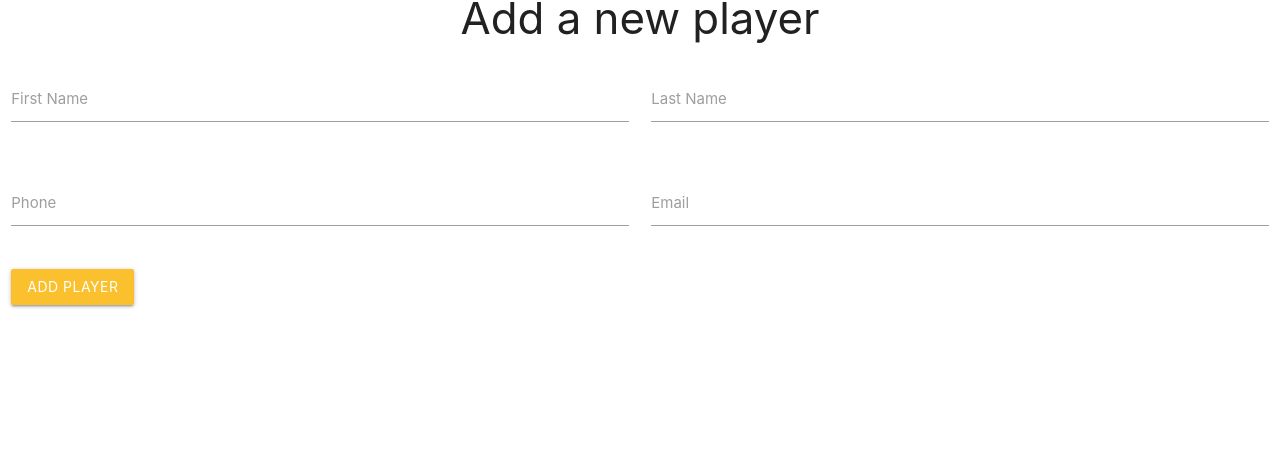
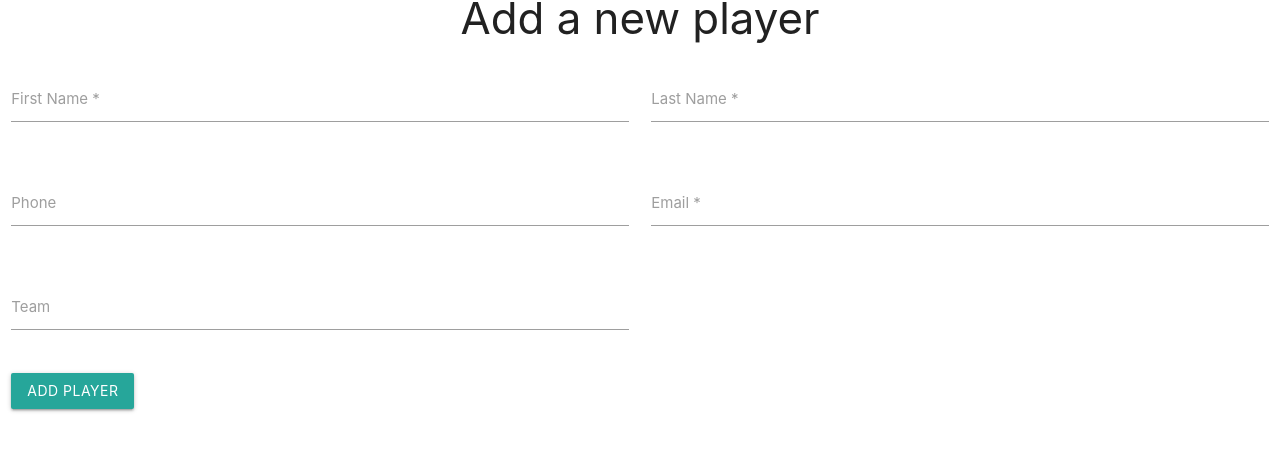
Before and after one commit to edriso/soccer-mern-app, a React (Create React App) app in the folder frontend/: page / in a window 1280 px wide. Shown: the part 221-672 px from the top of the page. Built offline with nearby package versions, Linux system fonts and the light colour scheme; no server answers.

Commit message:
complete PlayerForm

```diff
--- a/frontend/src/components/player/PlayerForm.js
+++ b/frontend/src/components/player/PlayerForm.js
@@ -1,8 +1,42 @@
+import { useState } from "react";
+import axios from "axios";
+
 function PlayerForm() {
+  const [player, setPlayer] = useState({
+    firstName: "",
+    lastName: "",
+    phone: "",
+    email: "",
+    team: "",
+  });
+
   const handleSubmit = (e) => {
     e.preventDefault();
 
-    alert("added");
+    if (player.firstName && player.lastName && player.email) {
+      axios
+        .post("http://localhost:5000/players", {
+          firstName: player.firstName,
+          lastName: player.lastName,
+          email: player.email,
+          phone: player.phone ? player.phone : undefined,
+          team: player.team ? player.team : undefined,
+        })
+        .then((response) => {
+          console.log(response.data.player);
+        })
+        .catch((error) => {
+          console.log(error);
+        });
+
+      setPlayer({
+        firstName: "",
+        lastName: "",
+        phone: "",
+        email: "",
+        team: "",
+      });
+    }
   };
 
   return (
@@ -12,33 +46,65 @@ function PlayerForm() {
       <form className="col s12" onSubmit={handleSubmit}>
         <div className="row">
           <div className="input-field col s6">
-            <input id="first_name" name="firstName" type="text" />
-            <label htmlFor="first_name">First Name</label>
+            <input
+              id="first_name"
+              value={player.firstName}
+              onChange={(e) =>
+                setPlayer({ ...player, firstName: e.target.value })
+              }
+              type="text"
+            />
+            <label htmlFor="first_name">First Name *</label>
           </div>
 
           <div className="input-field col s6">
-            <input id="last_name" name="lastName" type="text" />
-            <label htmlFor="last_name">Last Name</label>
+            <input
+              id="last_name"
+              value={player.lastName}
+              onChange={(e) =>
+                setPlayer({ ...player, lastName: e.target.value })
+              }
+              type="text"
+            />
+            <label htmlFor="last_name">Last Name *</label>
           </div>
         </div>
 
         <div className="row">
           <div className="input-field col s6">
-            <input id="phone" name="phone" type="text" />
+            <input
+              id="phone"
+              value={player.phone}
+              onChange={(e) => setPlayer({ ...player, phone: e.target.value })}
+              type="text"
+            />
             <label htmlFor="phone">Phone</label>
           </div>
 
           <div className="input-field col s6">
-            <input id="email" name="email" type="email" />
-            <label htmlFor="email">Email</label>
+            <input
+              id="email"
+              value={player.email}
+              onChange={(e) => setPlayer({ ...player, email: e.target.value })}
+              type="email"
+            />
+            <label htmlFor="email">Email *</label>
           </div>
         </div>
 
-        <button
-          className="btn waves-effect waves-light yellow darken-2"
-          type="submit"
-          name="action"
-        >
+        <div className="row">
+          <div className="input-field col s6">
+            <input
+              id="team"
+              value={player.team}
+              onChange={(e) => setPlayer({ ...player, team: e.target.value })}
+              type="text"
+            />
+            <label htmlFor="team">Team</label>
+          </div>
+        </div>
+
+        <button className="btn waves-effect waves-light" type="submit">
           Add player
         </button>
       </form>
```
Also changed, not shown: 1 other file (tests, documents, lock files or other folders).
